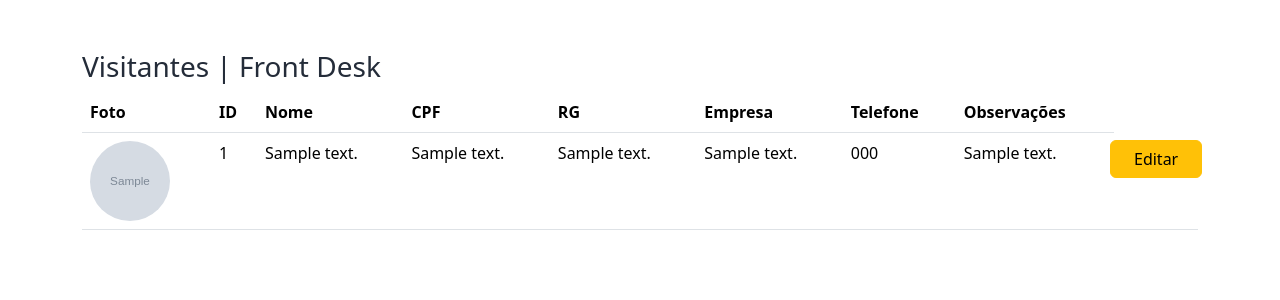
After one commit to Celino3x/front_desk_crud, a PHP site: page /_consultar_visitante.php in a window 1280 px wide. The commit adds this page. Shown: the top 300 px of the page. Run offline with PHP 8.4, Linux system fonts and the light colour scheme; tables that the repository leaves empty or names only in its code hold one stand-in row (values such as "Sample post"); grey boxes marked "Sample" are stand-in pictures.

Commit message:
Readme change, css changes in visitor view

```diff
--- /dev/null
+++ b/_consultar_visitante.php
@@ -0,0 +1,67 @@
+<!DOCTYPE html>
+<html lang="pt-br">
+<head>
+    <meta charset="UTF-8">
+    <meta http-equiv="X-UA-Compatible" content="IE=edge">
+    <meta name="viewport" content="width=device-width, initial-scale=1.0">
+    <link href="https://cdn.jsdelivr.net/npm/bootstrap@5.3.0-alpha1/dist/css/bootstrap.min.css" rel="stylesheet" integrity="sha384-GLhlTQ8iRABdZLl6O3oVMWSktQOp6b7In1Zl3/Jr59b6EGGoI1aFkw7cmDA6j6gD" crossorigin="anonymous">
+    <link rel="stylesheet" href="style.css">
+    <title>Consultar | Visitante</title>
+</head>
+<body>
+    <section class="container tbVisit">
+
+    <h3>Visitantes | Front Desk</h3>
+        <table class="table table-hover">
+            <thead>
+                <tr>
+                    <th>Foto</th>
+                    <th>ID</th>
+                    <th>Nome</th>
+                    <th>CPF</th>
+                    <th>RG</th>
+                    <th>Empresa</th>
+                    <th>Telefone</th>
+                    <th>Observações</th>
+                </tr>
+            </thead>
+            <?php
+                include('conexao.php');
+                $sql = "SELECT * FROM `cad_visitante`";
+                $buscar = mysqli_query($conexao, $sql);
+
+                while($array = mysqli_fetch_array($buscar)){
+                    $id_visitante = $array['id_visitante'];
+                    $nome_visitante = $array['nome_visitante'];
+                    $cpf_visitante = $array['cpf_visitante'];
+                    $rg_visitante = $array['rg_visitante'];
+                    $empresa_visitante = $array['empresa_visitante'];
+                    $telefone_visitante = $array['telefone_visitante'];
+                    $obs_visitante = $array['obs_visitante'];
+                    $foto_visitante = $array['foto_visitante'];
+            ?>
+            <tbody>
+                <tr>
+                    <td><img class="foto_visitante" src='fotos_visitantes\<?php echo $foto_visitante ?>' alt=""></td>
+                    <td><?php echo $id_visitante ?></td>
+                    <td><?php echo $nome_visitante ?></td>
+                    <td><?php echo $cpf_visitante ?></td>
+                    <td><?php echo $rg_visitante ?></td>
+                    <td><?php echo $empresa_visitante ?></td>
+                    <td><?php echo $telefone_visitante ?></td>
+                    <td><?php echo $obs_visitante ?></td>
+
+                    <td>
+                        <div class="row">
+                            <a href="_editar_visitante.php" class="btn btn-warning brn-sm">Editar</a>
+                        </div>
+                    </td>
+                </tr>
+            </tbody>
+            <?php
+                }
+                ?>
+        </table>
+    </section>
+</body>
+</html>
--- a/_inserir_visitante.php
+++ b/_inserir_visitante.php
@@ -28,6 +28,6 @@ $inserir = mysqli_query($conexao, $sql);
 <div class="container">
     <h3>Cadastrado</h3>
     <a href="Voltar" class="btn btn-sm btn-warning">Voltar</a>
-    <a href="Consultar" class="btn btn-sm brn-secondary">Consultar</a>
+    <a href="_consultar_visitante.php" class="btn btn-sm brn-secondary">Consultar</a>
     </div>
 <?php
--- a/style.css
+++ b/style.css
@@ -17,3 +17,14 @@ body{
 hr{
     color: #f2b12c;
 }
+
+.tbVisit{
+    margin-top: 50px;
+}
+
+.foto_visitante{
+    width: 80px;
+    height: 80px;
+
+    border-radius: 50% 50% 50% 50% / 51% 50% 50% 49%  ;
+}
```
Also changed, not shown: fotos_visitantes/6b101e2e6a693da757f5712b101f4882.jpg, 1 other file.
